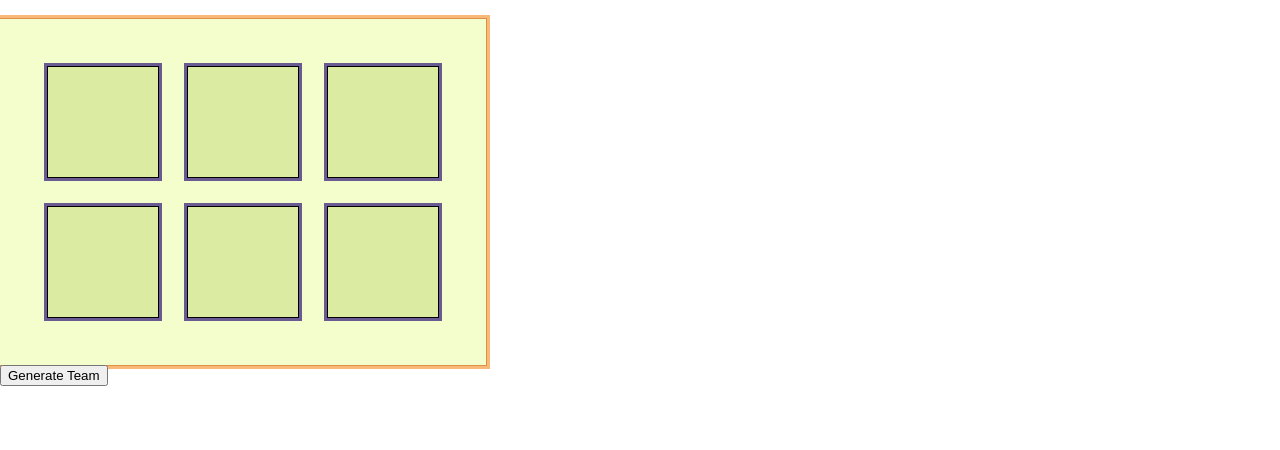
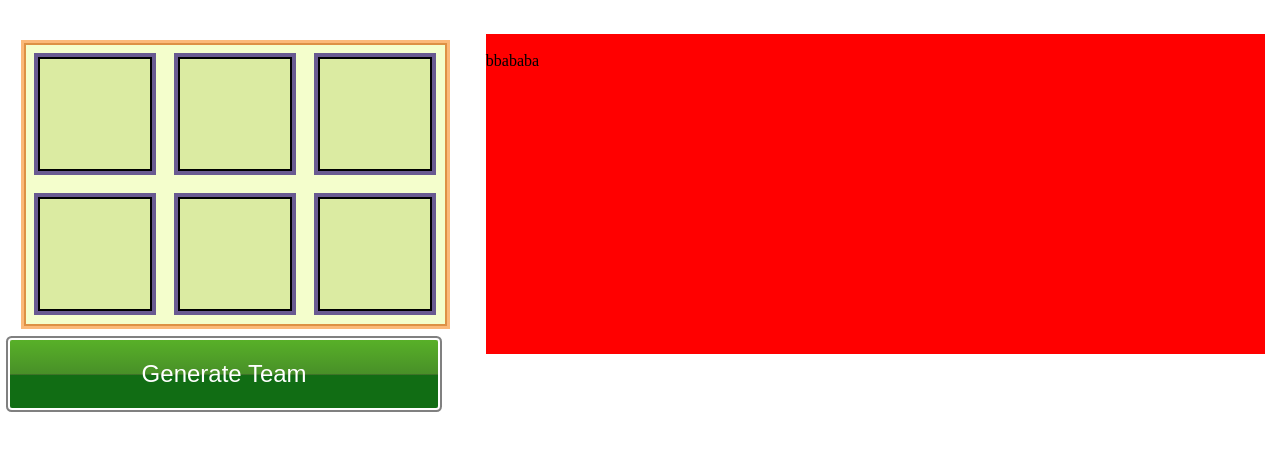
Before and after one commit to LeoHbt/Pokemon-Team-Generator, a plain HTML site: page index.html in a window 1280 px wide. Shown: the part 66-516 px from the top of the page. Drawn offline with Linux system fonts and the light colour scheme; a web font is replaced by a local one.

Commit message:
better styling and base for pokedex

```diff
--- a/index.html
+++ b/index.html
@@ -9,6 +9,8 @@
 </head>
 <body>
     <h1>Random Team Generator</h1>
+    <div id="generatorAndPokedex">
+        <div id="generatorAndButton">
             <div class="pokemonTeam">
                 <div class="pokemon" id="pokemon1"></div>
                 <div class="pokemon" id="pokemon2"></div>
@@ -18,5 +20,11 @@
                 <div class="pokemon" id="pokemon6"></div>
             </div>
             <button id="generateTeam">Generate Team</button>
+        </div>
+        <div id="pokedex">
+            <img src="" alt="" id="pokedexImg">
+            <p id="pokedexName">bbababa</p>
+        </div>
+    </div>
 </body>
 </html>
--- a/script.js
+++ b/script.js
@@ -1,3 +1,5 @@
+let infosPokemons = []
+
 // récupère l'API pour générer un pokemin à partir d'un id et l'affiche dans la div voulue
 function afficherPokemon(pokemon, numeroEquipe) {
 fetch('https://pokeapi.co/api/v2/pokemon/' + pokemon)
@@ -17,7 +19,7 @@ fetch('https://pokeapi.co/api/v2/pokemon/' + pokemon)
     .catch(error => console.error(error))
 }
 
-// génère un nombre entre 1 et 1025 pour servir d'id de pokemon
+// return un nombre entre 1 et 1025 pour servir d'id de pokemon
 function randomId() {
     return Math.floor(Math.random() * 1025 + 1)
 }
@@ -26,5 +28,8 @@ function randomId() {
 document.getElementById('generateTeam').addEventListener('click', () => {
     for (let i = 1; i <= 6; i++) {
         afficherPokemon(randomId(), i.toString())
+        document.getElementById('pokemon' + i).addEventListener('click', () => {
+            document.getElementById('pokedexImg').src = document.getElementById('pokemon' + i).src
+        })
     }
 })
--- a/style.css
+++ b/style.css
@@ -2,6 +2,13 @@
 
 * {
     margin: 0;
+}
+
+#generatorAndButton {
+    display: flex;
+    flex-direction: column;
+    width: fit-content;
+    padding: 10px;
 }
 
 h1 {
@@ -17,17 +24,19 @@ h1 {
     grid-template-rows: repeat(2, 110px);
     gap: 30px;
     box-shadow:
-        0 0 0 1px #dd9145,
-        0 0 0 4px #FBB979;
+        0 0 0 2px #dd9145,
+        0 0 0 5px #FBB979;
     background-color: #F4FECC;
     width: fit-content;
-    padding: 3em;
+    padding: 0.9em;
+    margin: 1em;
 }
+
 .pokemonTeam div {
     background-color: #DBEBA2;
     box-shadow:
-        0 0 0 1px black,
-        0 0 0 4px #695A91;
+        0 0 0 2px black,
+        0 0 0 6px #695A91;
     box-sizing: border-box;
     position: relative;
 }
@@ -38,3 +47,54 @@ h1 {
     left: 50%;
     top: 50%;
 }
+
+#generateTeam {
+    box-sizing: border-box;
+    width: 95%;
+    padding: 20px 2.5%;
+    justify-content: center;
+    border: none;
+    color: white;
+    font-family: "Tiny5", sans-serif;
+    font-size: 1.5em;
+    background: linear-gradient(
+        to bottom,
+        #58B028 0%,
+        #489028 50%,
+        #3a6827 51%,
+        #116d14 52%
+    );
+
+    box-shadow:
+        0 0 0 2px white,
+        0 0 0 4px gray;
+    border-radius: 2px;
+}
+
+#generateTeam:active {
+    background: linear-gradient(
+    to bottom,
+    #4e9e23 0%,
+    #3e7e23 50%,
+    #325821 51%,
+    #0c580f 52%
+);
+}
+
+#generateTeam:hover {
+    cursor: pointer;
+}
+
+#generatorAndPokedex {
+    display: flex;
+    width: 100vw;
+    height: 20em;
+}
+
+#pokedex {
+    background-color: red;
+    width: 100%;
+    height: 100%;
+    margin: 15px;
+    box-sizing: border-box;
+}
```
Lines whose indentation alone changed are shown as unchanged.
